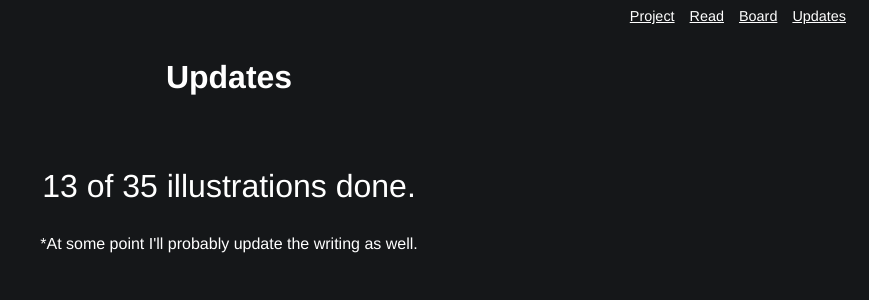
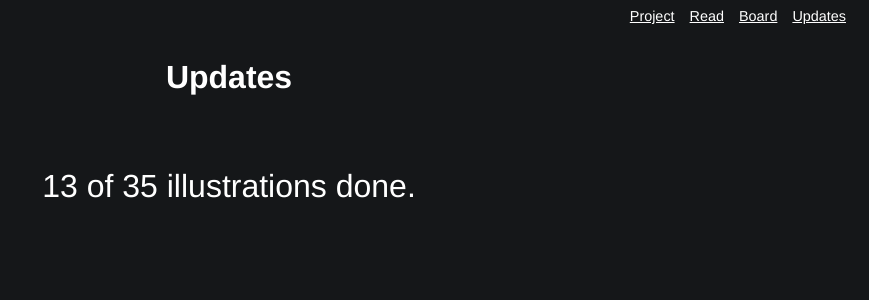
Before and after one commit to livelifedev/story-project, a Next.js app: page /updates in a window 1280 px wide. Shown: the top 300 px of the page, without its empty margins (411-1280 px from the left). Built offline with nearby package versions, Linux system fonts and the light colour scheme.

Commit message:
delete note text

```diff
--- a/pages/updates.js
+++ b/pages/updates.js
@@ -7,9 +7,6 @@ const Updates = () => {
 
       <div className="updates-container">
         <div className="big">13 of 35 illustrations done.</div>
-        <div className="note">
-          *At some point I'll probably update the writing as well.
-        </div>
       </div>
 
       <style jsx>{`
@@ -27,10 +24,6 @@ const Updates = () => {
         .big {
           font-size: 2rem;
         }
-
-        .note {
-          margin-top: 30px;
-        }
       `}</style>
     </Layout>
   );
```
